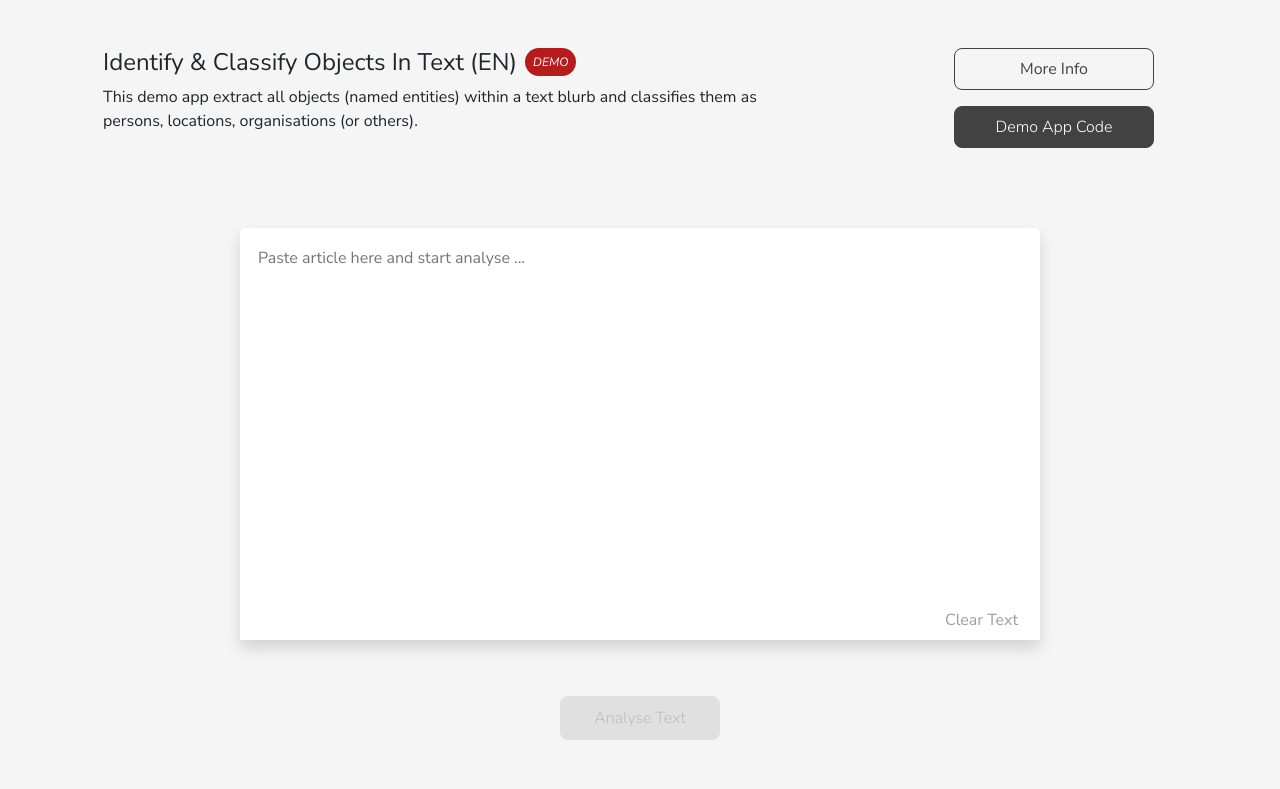
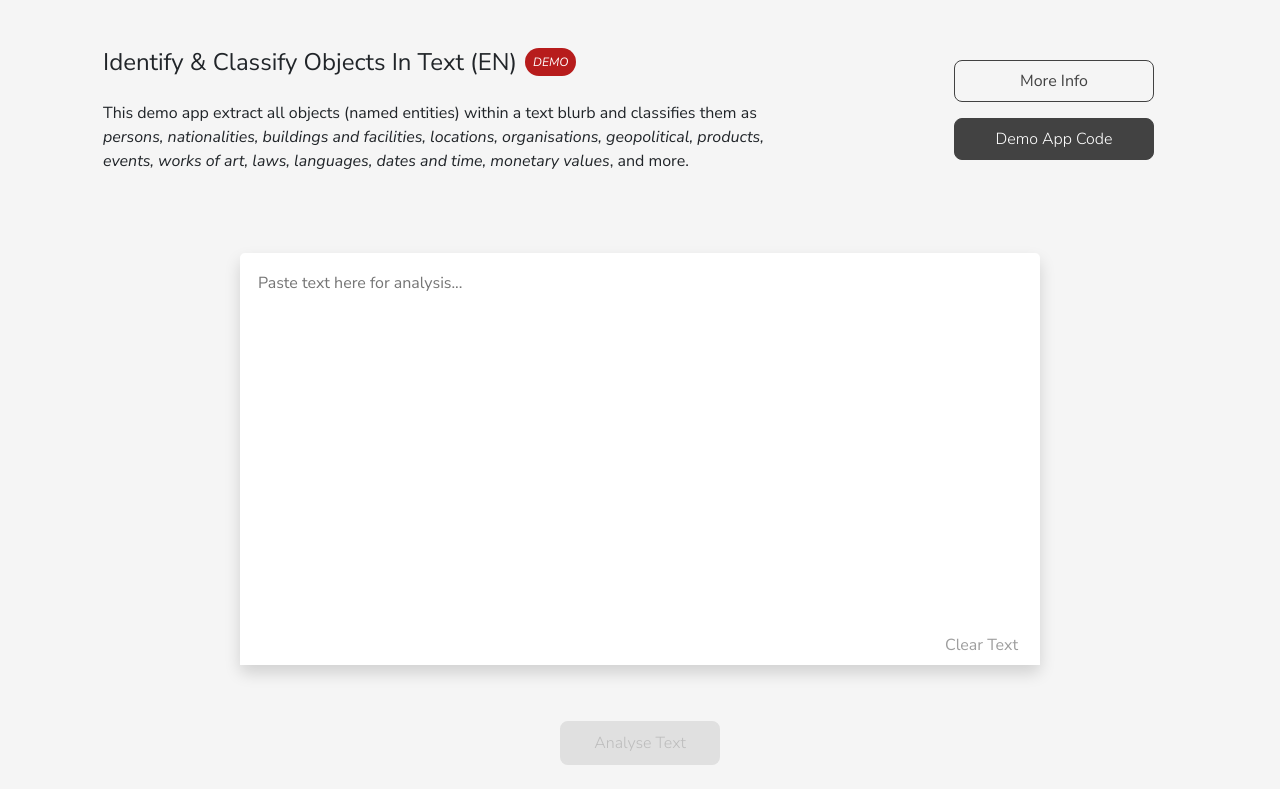
Before and after one commit to sentient-io/platfrom-demo_apps-spaCyNER, a plain HTML site: page index.html in a window 1280 px wide. Shown: the top 789 px of the page. Drawn offline with nearby package versions, Linux system fonts and the light colour scheme.

Commit message:
Text edit

```diff
--- a/index.html
+++ b/index.html
@@ -73,10 +73,13 @@
                         <h4>Identify & Classify Objects In Text (EN)</h4><span class="ml-2 p-2 badge badge-pill"
                             style="background-color:#B71C1C; color:white; height: 28px;"><i>DEMO</i></span>
                     </div>
-                    <div>
+                    <div class='mt-3'>
                         <p>
                             This demo app extract all objects (named entities) within a text blurb and classifies them
-                            as persons, locations, organisations (or others).
+                            as <em>persons, nationalities, buildings and facilities, locations, organisations,
+                                geopolitical,
+                                products, events, works of art, laws, languages, dates and time, monetary values</em>,
+                            and more.
                         </p>
                     </div>
                 </div>
@@ -101,7 +104,7 @@
                     <form action="#" class="mx-auto" style="max-width: 800px;">
                         <textarea id="textArea" rows="15" maxlength="5000"
                             class="px-2 pt-2 pb-4 shadow rounded-lg sentie-textarea"
-                            placeholder="Paste article here and start analyse ..."></textarea>
+                            placeholder="Paste text here for analysis..."></textarea>
                         <div class="px-3 bg-white d-flex justify-content-between"
                             style="position: relative; top: -40px">
                             <p id="word-counter" style="color: rgb(186, 186, 186);"></p>
```
